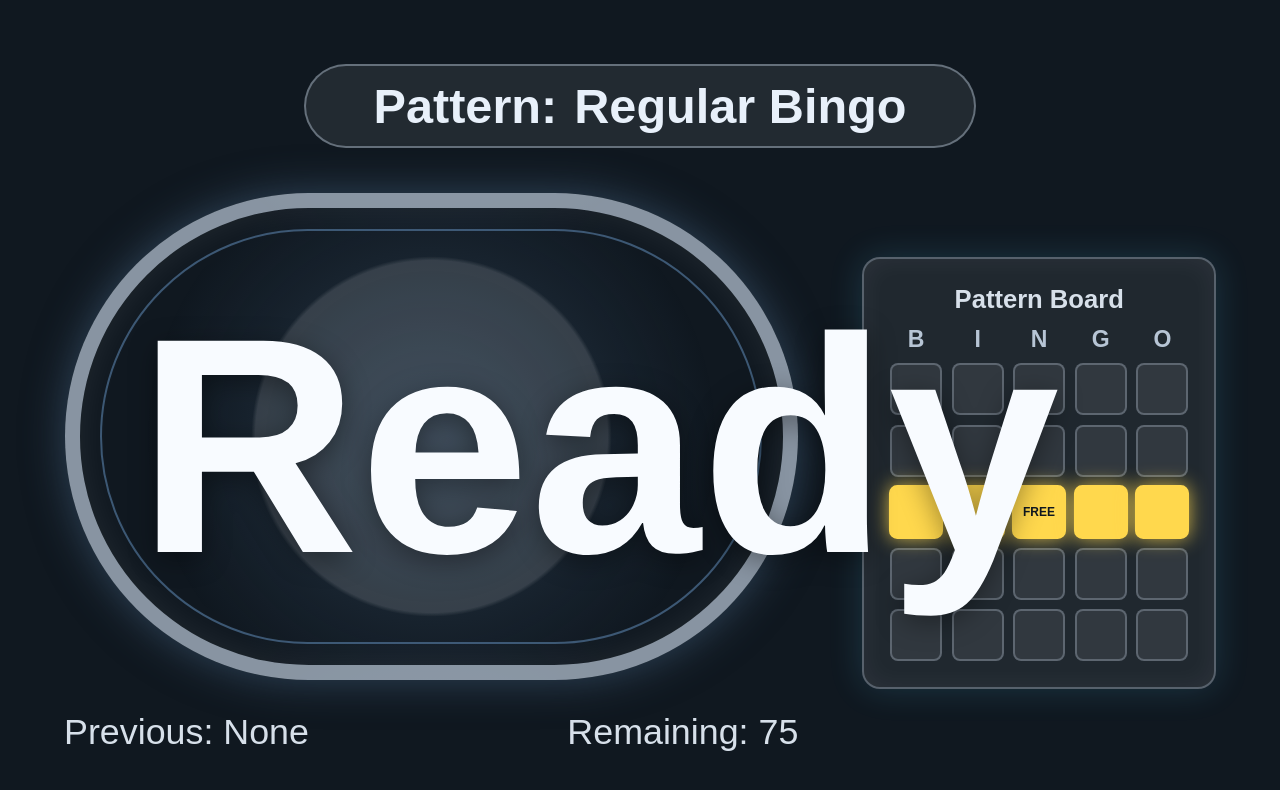
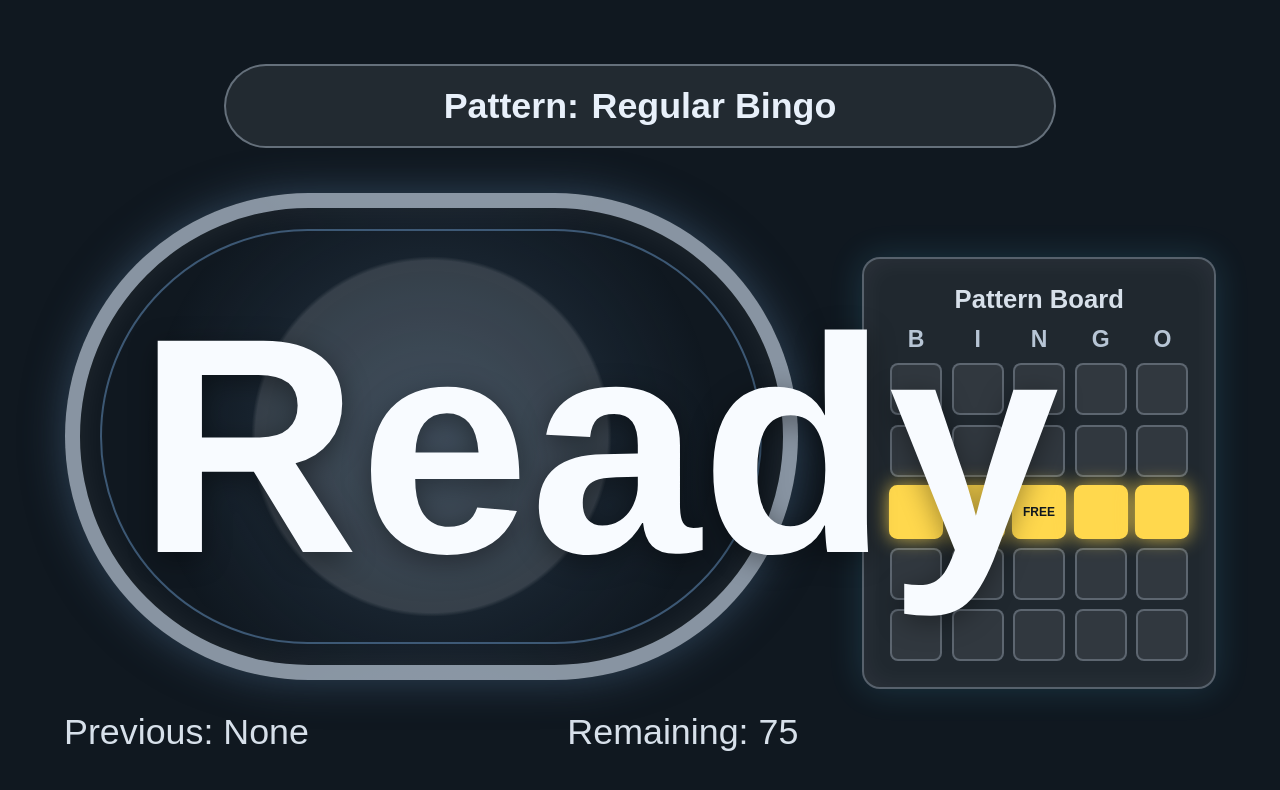
Before and after one commit to dschmagel/Bingo-display, a website: page public/display.html in a window 1280 px wide. Drawn offline with nearby package versions, Linux system fonts and the light colour scheme; no server answers.

Commit message:
Contain display pattern label

```diff
--- a/public/styles.css
+++ b/public/styles.css
@@ -56,21 +56,25 @@ button:disabled {
   display: inline-flex;
   align-items: center;
   justify-content: center;
-  width: min(100%, 42rem);
+  width: min(100%, 52rem);
   min-height: clamp(3.4rem, 6.6vw, 6.3rem);
   margin: 0 0 2.8rem;
   border: 2px solid rgba(183, 197, 213, 0.45);
   border-radius: 999px;
-  padding: 0 clamp(1.6rem, 3.8vw, 3.4rem);
+  padding: 0 clamp(1.2rem, 2.5vw, 2.4rem);
   color: #e8f0fa;
   background: rgba(255, 255, 255, 0.08);
-  font-size: clamp(1.7rem, 3.8vw, 4.2rem);
+  font-size: clamp(1.45rem, 2.8vw, 3.1rem);
   font-weight: 800;
+  overflow: hidden;
   white-space: nowrap;
 }
 
 .display-pattern-value {
   margin-left: 0.35em;
+  min-width: 0;
+  overflow: hidden;
+  text-overflow: ellipsis;
 }
 
 .number-view {
```
